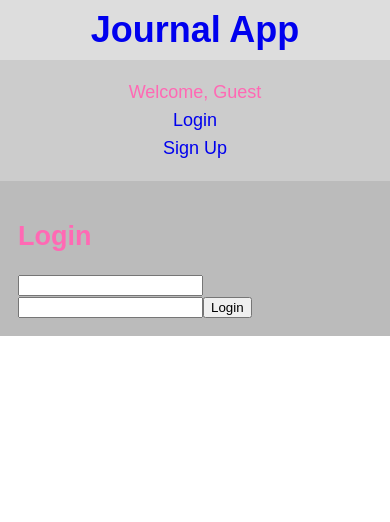
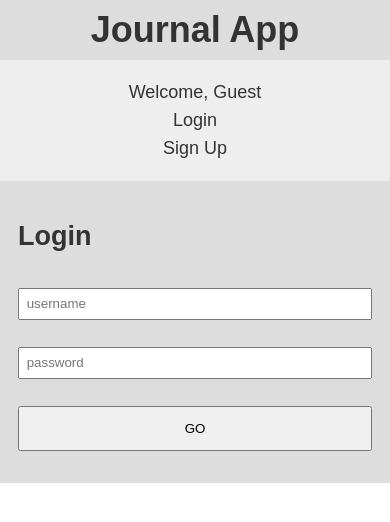
Before and after one commit to yaycupcake/journal-app, a React (Create React App) app in the folder client/: page /login in a window 390 px wide. Shown: the top 522 px of the page. Built offline with nearby package versions, Linux system fonts and the light colour scheme; no server answers.

Commit message:
adding more css, started on tablet view

```diff
--- a/client/src/App.scss
+++ b/client/src/App.scss
@@ -9,8 +9,8 @@ html {
 }
 
 body {
- // margin: 1em;
- color: hotpink;
+ // color: hotpink;
+ color: #333;
  font-size: 18px;
  font-family: sans-serif;
 }
@@ -32,22 +32,29 @@ body {
    margin: 0;
    a {
     text-decoration: none;
+    color: inherit;
    }
   }
  }
 
  .Nav {
-  background-color: #ccc;
+  background-color: #eee;
   width: 100%;
   nav {
    ul {
     text-align: center;
     padding: 0;
+    @media screen and (min-width: 750px) {
+     display: flex;
+     align-items: flex-start;
+     justify-content: center;
+    }
     li {
      list-style-type: none;
      padding: 0.2em 1em;
      a {
       text-decoration: none;
+      color: inherit;
      }
     }
    }
@@ -55,7 +62,7 @@ body {
  }
 
  .Main {
-  background-color: #bbb;
+  background-color: #ddd;
   width: 100%;
   padding: 1em 1em;
 
@@ -64,6 +71,16 @@ body {
    flex-direction: column;
    align-items: center;
    justify-content: flex-start;
+   @media screen and (min-width: 750px) {
+    flex-direction: row;
+    flex-wrap: wrap;
+    justify-content: space-around;
+    align-items: flex-start;
+    align-content: stretch;
+    .post-link {
+     max-width: 45%;
+    }
+   }
    .post-link {
     width: 100%;
     margin: 1em;
@@ -116,6 +133,9 @@ body {
     flex-direction: column;
     align-items: stretch;
     justify-content: flex-start;
+    > * {
+     margin: 1em 0;
+    }
     input {
      padding: 0.5em;
     }
@@ -133,6 +153,49 @@ body {
     flex-direction: column;
     align-items: stretch;
     justify-content: flex-start;
+    > * {
+     margin: 1em 0;
+    }
+    input {
+     padding: 0.5em;
+    }
+    textarea {
+     height: 5em;
+    }
+    button {
+     padding: 1em;
+    }
+   }
+  }
+  .Login {
+   .login-form {
+    display: flex;
+    flex-direction: column;
+    align-items: stretch;
+    justify-content: flex-start;
+    > * {
+     margin: 1em 0;
+    }
+    input {
+     padding: 0.5em;
+    }
+    textarea {
+     height: 5em;
+    }
+    button {
+     padding: 1em;
+    }
+   }
+  }
+  .SignUp {
+   .sign-up-form {
+    display: flex;
+    flex-direction: column;
+    align-items: stretch;
+    justify-content: flex-start;
+    > * {
+     margin: 1em 0;
+    }
     input {
      padding: 0.5em;
     }
--- a/client/src/components/EditPost.jsx
+++ b/client/src/components/EditPost.jsx
@@ -56,6 +56,7 @@ class EditPost extends Component {
      this.props.currentUser && this.props.currentUser.id === this.state.post.user.id
       ?
       <>
+       <h2>Edit Post</h2>
        <form
         onSubmit={this.handleSubmit}
         className="edit-post-form"
--- a/client/src/components/Login.jsx
+++ b/client/src/components/Login.jsx
@@ -21,28 +21,33 @@ class Login extends Component {
    username: "",
    password: ""
   })
-  this.props.history.push('/');
+  this.props.history.push('/')
  }
 
  render() {
   return (
    <div className="Login">
     <h2>Login</h2>
-    <form onSubmit={this.handleSubmit}>
+    <form
+     onSubmit={this.handleSubmit}
+     className="login-form"
+    >
 
      <input
       type="text"
       name="username"
       value={this.state.username}
       onChange={this.handleChange}
+      placeholder="username"
      />
      <input
       type="password"
       name="password"
       value={this.state.password}
       onChange={this.handleChange}
+      placeholder="password"
      />
-     <button>Login</button>
+     <button>GO</button>
 
     </form>
    </div>
--- a/client/src/components/NewPost.jsx
+++ b/client/src/components/NewPost.jsx
@@ -49,7 +49,7 @@ class NewPost extends Component {
        onChange={this.handleChange}
        value={this.state.content}
       />
-      <button>Create Post</button>
+      <button>GO</button>
 
      </form>
 
--- a/client/src/components/Posts.jsx
+++ b/client/src/components/Posts.jsx
@@ -20,7 +20,7 @@ export default function Posts(props) {
      <div className='post-card'>
 
       <h2>{post.title}</h2>
-      <p>by: {post.user.username}</p>
+      <p>By: {post.user.username}</p>
 
      </div>
 
--- a/client/src/components/SignUp.jsx
+++ b/client/src/components/SignUp.jsx
@@ -1,7 +1,6 @@
 import React, { Component } from 'react'
-
-export default class SignUp extends Component {
- //still have to import and route this into main, note to self
+import { withRouter } from 'react-router-dom'
+class SignUp extends Component {
  state = {
   username: "",
   password: ""
@@ -15,38 +14,43 @@ export default class SignUp extends Component {
  }
 
  handleSubmit = (e) => {
-  //may or may not have to edit this one, not sure yet
   e.preventDefault()
   this.props.handleRegisterSubmit(this.state)
-  // history.push('/');
   this.setState({
    username: "",
    password: ""
   })
+  this.props.history.push('/')
  }
 
  render() {
   return (
    <div className="SignUp">
     <h2>Sign Up</h2>
-    <form onSubmit={this.handleSubmit}>
+    <form
+     onSubmit={this.handleSubmit}
+     className="sign-up-form"
+    >
 
      <input
       type="text"
       name="username"
       value={this.state.username}
       onChange={this.handleChange}
+      placeholder="username"
      />
      <input
       type="password"
       name="password"
       value={this.state.password}
       onChange={this.handleChange}
+      placeholder="password"
      />
-     <button>Sign Up</button>
+     <button>GO</button>
 
     </form>
    </div>
   )
  }
 }
+export default withRouter(SignUp)
--- a/client/src/components/shared/Nav.jsx
+++ b/client/src/components/shared/Nav.jsx
@@ -1,5 +1,5 @@
 import React from 'react'
-import { Link, withRouter } from 'react-router-dom'
+import { Link } from 'react-router-dom'
 
 export default function Nav(props) {
  return (
```
Also changed, not shown: 1 other file (tests, documents, lock files or other folders).
